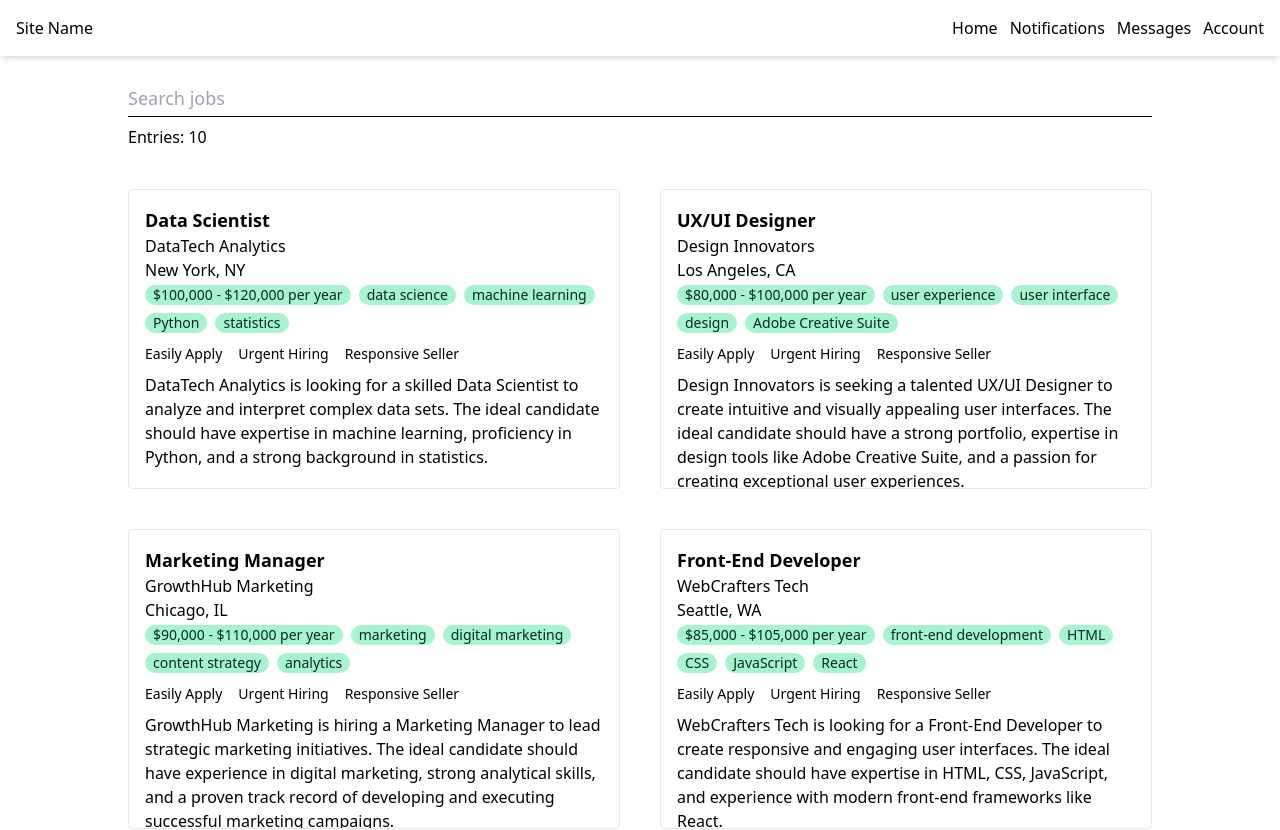
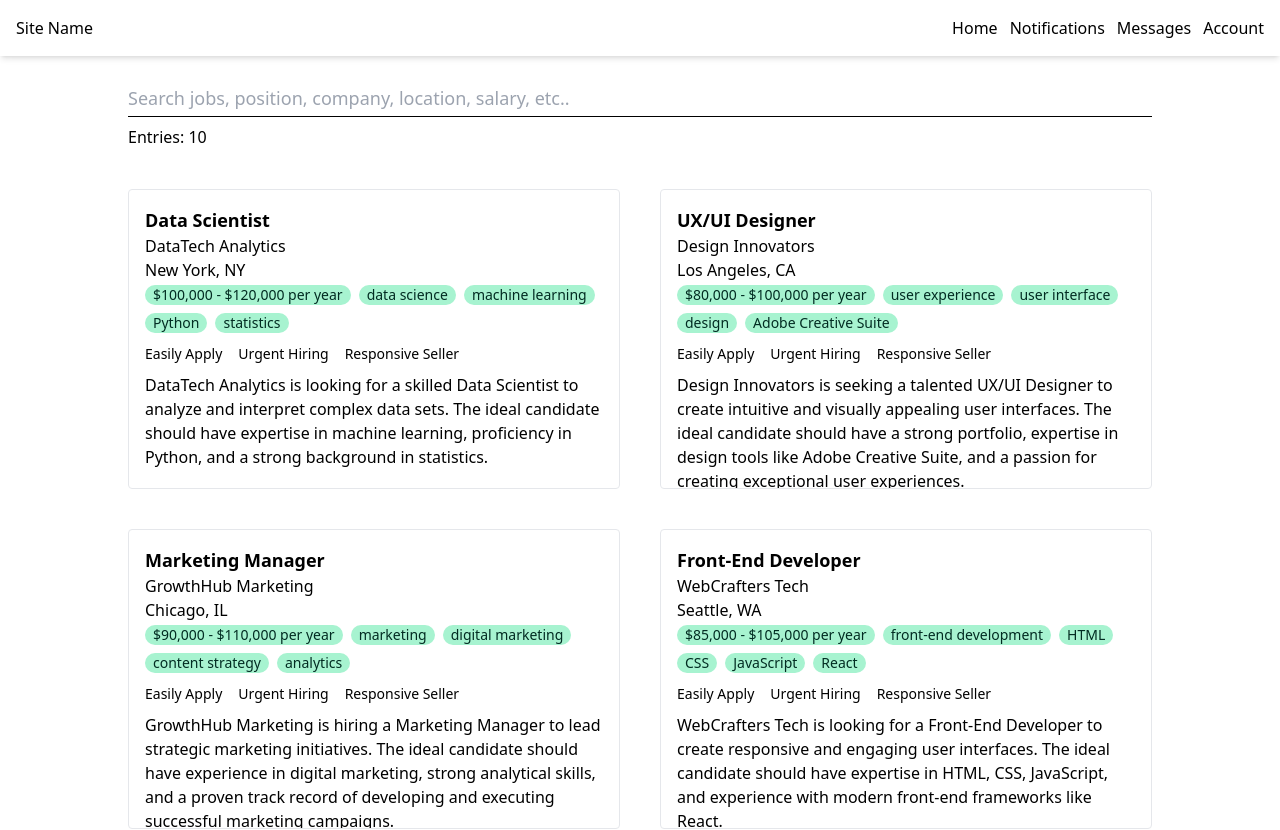
Before and after one commit to rymnd08/job-search, an Angular app: page /main in a window 1280 px wide. Shown: the top 830 px of the page. Built offline with nearby package versions, Linux system fonts and the light colour scheme.

Commit message:
make nav sticky

```diff
--- a/src/app/components/nav/nav.component.html
+++ b/src/app/components/nav/nav.component.html
@@ -1,4 +1,4 @@
-<div class=" shadow-md">
+<div class=" shadow-md bg-white">
     <div class="flex justify-between py-4">
         <div class=" mx-4">
             <a href="">Site Name</a>
--- a/src/app/components/search-jobs/search-jobs.component.html
+++ b/src/app/components/search-jobs/search-jobs.component.html
@@ -1,4 +1,4 @@
 <div class=" w-full border-b border-b-black  py-1 flex text-lg ">
-    <input type="text" placeholder="Search jobs" class="  w-full focus:outline-none" #search (keyup)="handleClick(search.value)"  autofocus>
+    <input type="text" placeholder="Search jobs, position, company, location, salary, etc.." class="  w-full focus:outline-none" #search (keyup)="handleClick(search.value)"  autofocus>
     <!-- <button class="bg-slate-600 py-1 px-2  text-white hover:bg-slate-700" (click)="handleClick(search.value)"><i class="bi bi-search"></i></button> -->
 </div>
--- a/src/app/pages/main/main.component.html
+++ b/src/app/pages/main/main.component.html
@@ -1,5 +1,5 @@
-<app-nav></app-nav>
-<div class="max-w-5xl mx-auto mt-6 px-2 md:px-0">
+<app-nav class="sticky top-0 z-50 "></app-nav>
+<div class="max-w-5xl mx-auto mt-6 px-2 md:px-0 z-30">
     <app-search-jobs (searchVal)="searchValue($event)"></app-search-jobs>
     <p class="mt-2">  {{'Entries: ' +  jobsData().length}}</p>
     <div class="grid grid-cols-1 lg:grid-cols-2 mt-10 gap-10">
```
